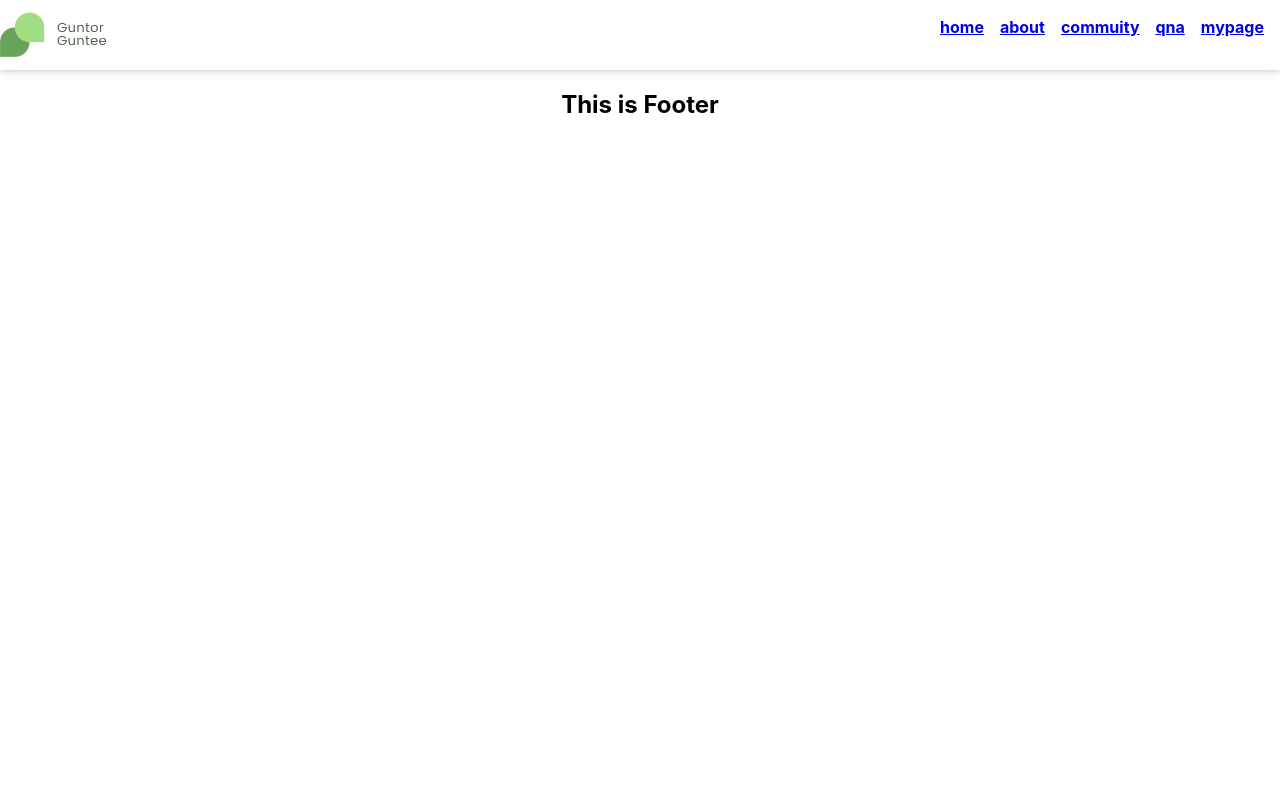
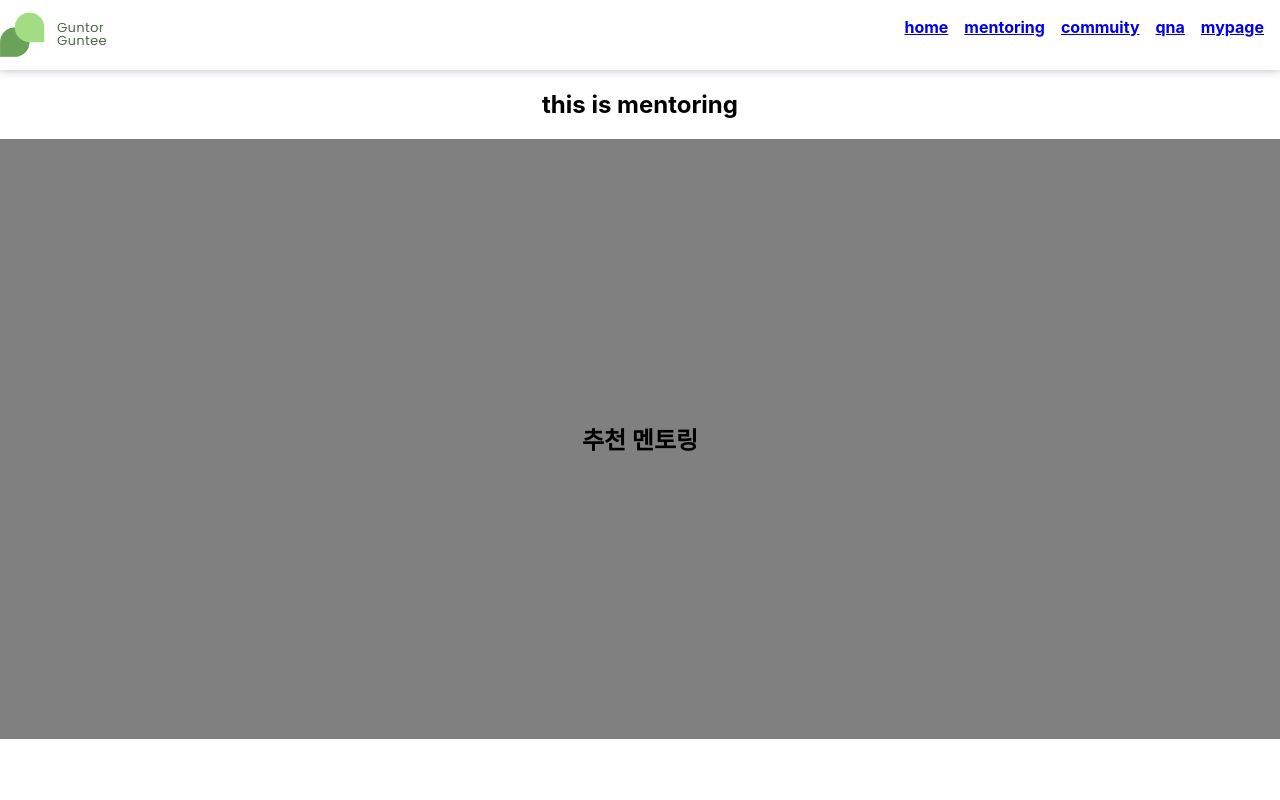
Before and after one commit to osamhack2021/web_ArmyMentoring_TeamName, a React (Create React App) app in the folder frontend/army_mentoring/: page /mentoring in a window 1280 px wide. Shown: the top 800 px of the page. Built offline with nearby package versions, Linux system fonts and the light colour scheme.

Commit message:
[feature] : Mentoring page 작성

```diff
--- a/frontend/army_mentoring/src/components/Header/Header.js
+++ b/frontend/army_mentoring/src/components/Header/Header.js
@@ -9,7 +9,7 @@ function Header(){
 
                 <ul>
                     <li> <Link to="/">home</Link></li>
-                    <li ><Link to="/about">about</Link></li>
+                    <li ><Link to="/mentoring">mentoring</Link></li>
                     <li> <Link to="/community">commuity</Link></li>
                     <li> <Link to="/qna">qna</Link></li>
                     <li> <Link to="/mypage">mypage</Link></li>
--- a/frontend/army_mentoring/src/components/Router.js
+++ b/frontend/army_mentoring/src/components/Router.js
@@ -2,6 +2,7 @@ import React from "react";
 import Header from "./Header/Header";
 import Footer from "./Footer/Footer";
 import Home from "./Routes/Home";
+import Mentoring from "./Routes/Mentoring";
 import { BrowserRouter, Route, Switch, Link } from "react-router-dom";
 
 
@@ -11,7 +12,7 @@ export default () => (
     <Header />
     <Switch>
       <Route path="/" exact component={Home}></Route>
-          <Route path="/about" component={about}></Route>
+      <Route path="/mentoring" component={Mentoring}></Route>
       <Route path="/community" component={community}></Route>
       <Route path="/qna" component={qna}></Route>
       <Route path="/mypage" component={mypage}></Route>
@@ -22,11 +23,6 @@ export default () => (
 );
 
 
-
-  function about() {
-    return <div>about</div>;
-  }
-
 function community() {
   return <div>community</div>;
 }
--- /dev/null
+++ b/frontend/army_mentoring/src/components/Routes/Mentoring.js
@@ -0,0 +1,28 @@
+import React from 'react';
+import { Link } from 'react-router-dom';
+import './Mentoring.scss';
+
+function Mentoring(){
+
+    return (
+        <div>
+            <h2>this is mentoring</h2>
+
+            <div className="section">
+                <h2>추천 멘토링</h2>
+            </div>
+
+            <div className="section">
+                <h2>추천 멘토</h2>
+            </div>
+
+            <div className="section">
+                <h2>멘토링 검색</h2>
+            </div>
+        </div>
+    )
+
+
+}
+
+export default Mentoring;
--- /dev/null
+++ b/frontend/army_mentoring/src/components/Routes/Mentoring.scss
@@ -0,0 +1,13 @@
+.section{
+    display:flex;
+    flex-direction: column;
+    height:600px;
+    width:100%;
+    background-color: gray;
+    align-items:center;
+    justify-content: center;
+}
+
+.section:nth-child(2n-1){
+    background-color: white;
+}
```
Lines whose indentation alone changed are shown as unchanged.
